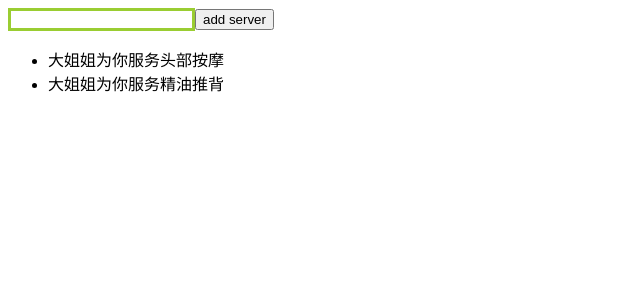
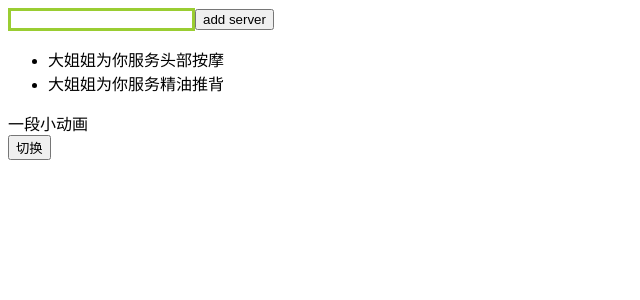
Before and after one commit to 1368590868/ReactDemo, a React (Create React App) app: page / in a window 1280 px wide. Shown: the top 300 px of the page, without its empty margins (0-640 px from the left). Built offline with nearby package versions, Linux system fonts and the light colour scheme; no server answers.

Commit message:
axios使用与css3动画基础

```diff
--- a/package.json
+++ b/package.json
@@ -6,6 +6,7 @@
     "@testing-library/jest-dom": "^4.2.4",
     "@testing-library/react": "^9.5.0",
     "@testing-library/user-event": "^7.2.1",
+    "axios": "^0.19.2",
     "react": "^16.13.1",
     "react-dom": "^16.13.1",
     "react-scripts": "3.4.1"
--- a/src/LitterSister.js
+++ b/src/LitterSister.js
@@ -1,6 +1,8 @@
 import React, { Component, Fragment } from 'react'
 import './style.css'
 import LitterSisterItem from './LitterSisterItem'
+import axios from 'axios'
+import Animation from './animation'
 
 class LitterSister extends Component{
     constructor(props) {
@@ -15,7 +17,13 @@ class LitterSister extends Component{
         console.log('1-componentWillMount  - beforeMounted' );
     }
     componentDidMount () {
-        console.log('2-componentDidMount - mounted');
+        axios.get('https://irlin.cn/api/article')
+            .then((res) => {
+                this.setState({
+                inputValue : res.data.data[0].title
+            }) })
+            .catch(error => console.log(error))
+
     }
 
     render () {
@@ -53,6 +61,7 @@ class LitterSister extends Component{
                         )
                     })}
                 </ul>
+                < Animation />
             </Fragment>
         )
     }
--- /dev/null
+++ b/src/animation.js
@@ -0,0 +1,26 @@
+import React, { Component } from 'react';
+
+class animation extends Component {
+    constructor(props) {
+        super(props);
+        this.state = {
+            isShow: true,
+        }
+        this.toToggole = this.toToggole.bind(this)
+    }
+    render() {
+        return (
+            <div>
+                <div className={this.state.isShow?'show':'hide'}>一段小动画</div>
+                <div><button onClick={this.toToggole}>切换</button></div>
+            </div>
+         );
+    }
+    toToggole () {
+        this.setState({
+            isShow:!this.state.isShow
+        })
+    }
+}
+
+export default animation;
--- a/src/style.css
+++ b/src/style.css
@@ -1,3 +1,10 @@
 .input{
     border:3px solid yellowgreen;
 }
+.show{opacity: 1;
+    transition: all 1.5s ease-in;
+}
+.hide{
+    opacity: 0;
+    transition: all 1.5s ease-in;
+}
```
Also changed, not shown: 1 other file (tests, documents, lock files or other folders).
